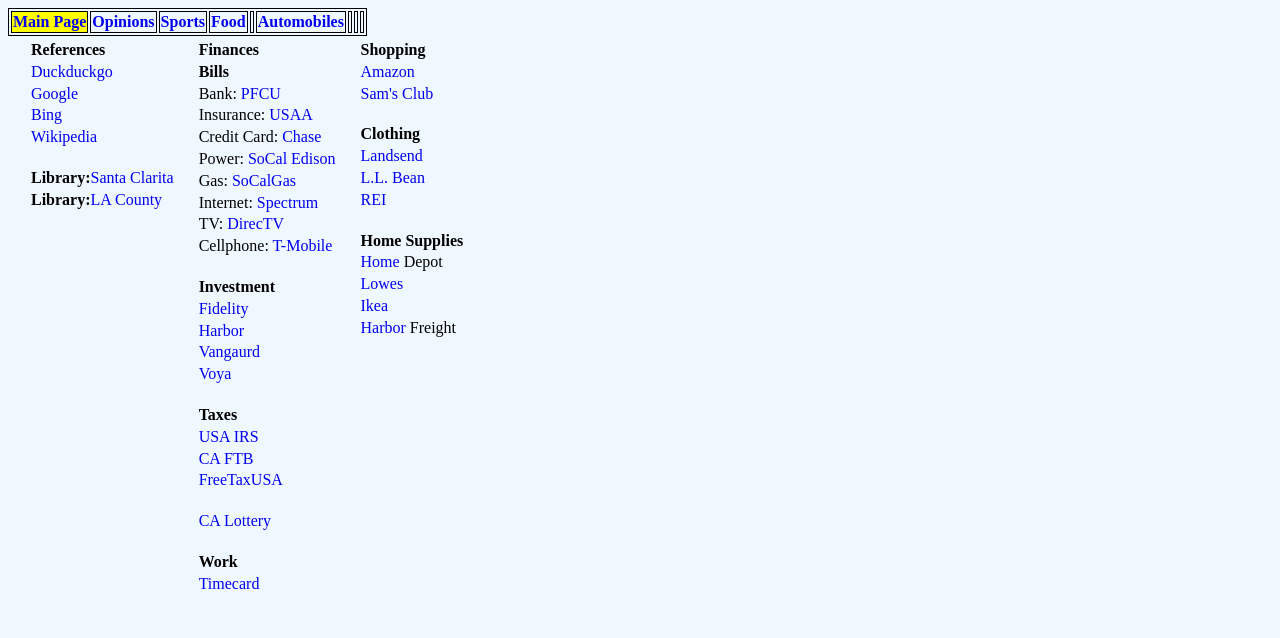
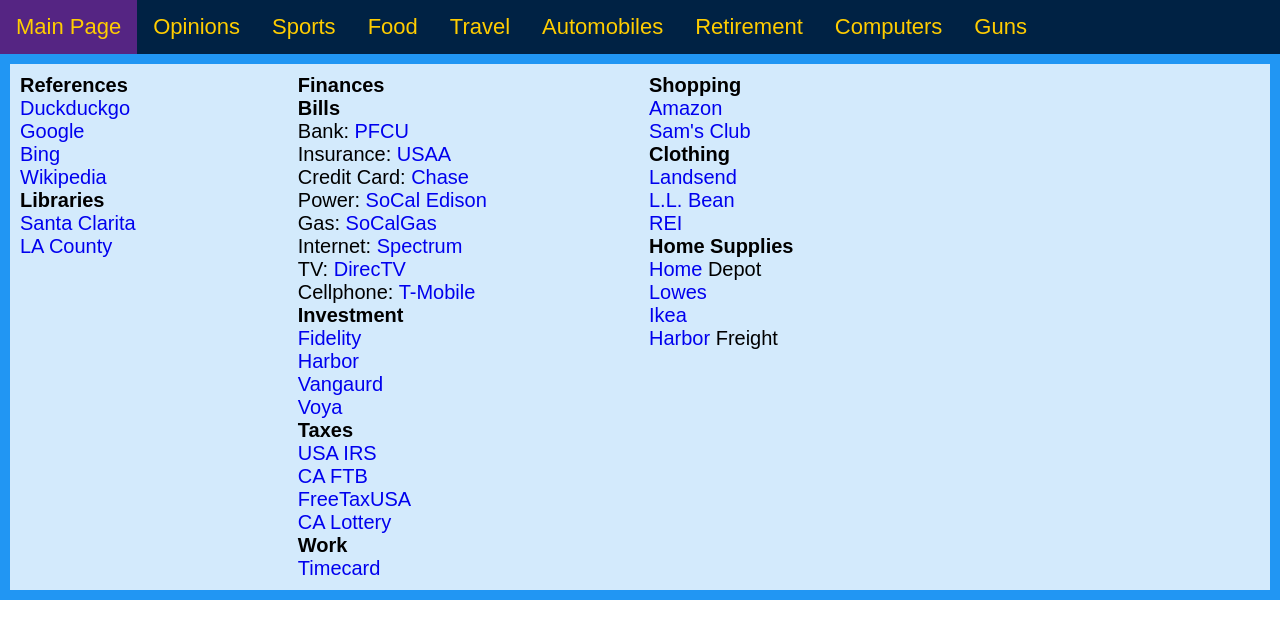
Before and after one commit to dpasf/dpasf.github.io, a plain HTML site: page home.html in a window 1280 px wide. Drawn offline with Linux system fonts and the light colour scheme.

Commit message:
Add files via upload

```diff
--- a/dpasfstyle.css
+++ b/dpasfstyle.css
@@ -1,35 +1,65 @@
-body {
-  background-color: aliceblue;
+* {
+  box-sizing: border-box;
+  font-family: Arial, Helvetica, sans-serif;
 }
 
-a {
+a:link {
   text-decoration: none;
 }
 
-table.toctable {
-  border: 1px solid black;
+
+body {
+  margin: 0;
+  font-family: Arial, Helvetica, sans-serif;
 }
 
-th.tocprimary {
-  font-size:18;
-  padding: 1px;
-  border: 1px solid black;
-  background-color: yellow;
+/* Style the top navigation bar */
+.topnav {
+  overflow: hidden;
+  background-color: #002244;  /* Rams Blue #002244 - background of nav menu*/
 }
 
-th.tocsecondary {
-  border: 1px solid black;
-  font-size: 18;
+/* Style the topnav links */
+.topnav a {
+  float: left;
+  display: block;
+  color: #FFCD00;    /* Rams yellow #FFCD00 normal text color */
+  font-size: 22px;
+  text-align: center;
+  padding: 14px 16px;
+  text-decoration: none;
 }
 
+/* Change color on hover */
+.topnav a:hover:not(.active) {
+  background-color: black;
+  color: white;    /* text */
+}
 
-td {
-  vertical-align: text-top;
+.active {
+  background-color: #552583;   /* Lakers Purple */
+  color: #FDB927;    /* Lakers Gold */
+}
+
+/* Style the lists to not be bulletted */
+ul.demo {
+  list-style-type: none;
+  margin: 0;
+  padding: 0;
+}
+
+/* Style the grid container within the content area */
+
+.grid-container {
+  display: grid;
+  grid-template-columns: auto auto auto auto auto;
+  background-color: #2196F3;
+  padding: 10px;
+}
+.grid-item {
+  background-color: rgba(255, 255, 255, 0.8);
+  border: 0px;
+  padding: 10px;
+  font-size: 20px;
   text-align: left;
 }
-
-p {
-  line-height: 1.3;
-  font-size:16;
-  margin: 1px 1px 1px 20px;
-}
--- a/home.html
+++ b/home.html
@@ -1,81 +1,98 @@
 <!DOCTYPE html>
 <html>
 <head>
+<style>
+
+</style>
+<title>Home Page</title>
 <link rel="stylesheet" type="text/css" href="dpasfstyle.css">
+<meta charset="utf-8">
+<meta name="viewport" content="width=device-width, initial-scale=1">
 </head>
 <body>
 
-<table class="toctable">
-    <tr>
-        <th class="tocprimary"><a href="home.html"><b>Main Page</b></a></th>
-        <th class= "tocsecondary"><a href="opinions.html"><b>Opinions</b></a></th>
-        <th class= "tocsecondary"><a href="sports.html"><b>Sports</b></a></th>
-        <th class= "tocsecondary"><a href="food.html"><b>Food</b></a></th>
-        <th class= "tocsecondary"><a href="travel.html"><b></b></a></th>
-        <th class= "tocsecondary"><a href="cars.html"><b>Automobiles</b></a></th>
-        <th class= "tocsecondary"><a href="retirement.html"><b></b></a></th>
-        <th class= "tocsecondary"><a href="computers.html"><b></b></a></th>
-        <th class= "tocsecondary"><a href="guns.html"><b></b></a></th>
-    </tr>
-</table>
+<div class="topnav">
+    <a class = "active" href="home.html">Main Page</a>
+    <a href="opinions.html">Opinions</a>
+    <a href="sports.html">Sports</a>
+    <a href="food.html">Food</a>
+    <a href="travel.html">Travel</a>
+    <a href="cars.html">Automobiles</a>
+    <a href="retirement.html">Retirement</a>
+    <a href="computers.html">Computers</a>
+    <a href="guns.html">Guns</a>
+</div>
 
-<table class="maintable">
-    <tr>
-        <td><p><b>References</b></p>
-            <p><a href="https://duckduckgo.com/">Duckduckgo</a></p>
-            <p><a href="https://www.google.com/">Google</a></p>
-            <p><a href="https://www.bing.com/">Bing</a></p>
-            <p><a href="https://www.wikipedia.org/">Wikipedia</a></p>
-            <br>
-            <p><b>Library:</b><a href="http://www.santaclaritalibrary.com/">Santa Clarita</a></p>
-            <p><b>Library:</b><a href="https://lacountylibrary.org/">LA County</a></p>
-        </td>
+<div class="grid-container">
+    <div class="grid-item">
+        <ul class="demo">
+            <li><b>References</b></li>
+            <li><a href="https://duckduckgo.com/">Duckduckgo</a></li>
+            <li><a href="https://www.google.com/">Google</a></li>
+            <li><a href="https://www.bing.com/">Bing</a></li>
+            <li><a href="https://www.wikipedia.org/">Wikipedia</a></li>
+            <li><b>Libraries</b></li>
+            <li><a href="http://www.santaclaritalibrary.com/">Santa Clarita</a></li>
+            <li><a href="https://lacountylibrary.org/">LA County</a></li>
+        </ul>
+    </div>
+    <div class="grid-item">
+        <ul class="demo">
+            <li><b>Finances</b></li>
+            <li><b>Bills</b></li>
+            <li>Bank: <a href="https://www.penfed.org/">PFCU</a></li>
+            <li>Insurance: <a href="https://www.usaa.com/?akredirect=true">USAA</a></li>
+            <li>Credit Card: <a href="https://www.chase.com/">Chase</a></li>
+            <li>Power: <a href="https://www.sce.com/">SoCal Edison</a></li>
+            <li>Gas: <a href="https://www.socalgas.com/">SoCalGas</a></li>
+            <li>Internet: <a href="https://www.spectrum.com/">Spectrum</a></li>
+            <li>TV: <a href="https://www.directv.com/">DirecTV</a></li>
+            <li>Cellphone: <a href="https://www.t-mobile.com/">T-Mobile</a></li>
 
-        <td><p><b>Finances</b></p>
-            <p><b>Bills</b></p>
-            <p>Bank: <a href="https://www.penfed.org/">PFCU</a></p>
-            <p>Insurance: <a href="https://www.usaa.com/?akredirect=true">USAA</a></p>
-            <p>Credit Card: <a href="https://www.chase.com/">Chase</a></p>
-            <p>Power: <a href="https://www.sce.com/">SoCal Edison</a></p>
-            <p>Gas: <a href="https://www.socalgas.com/">SoCalGas</a></p>
-            <p>Internet: <a href="https://www.spectrum.com/">Spectrum</a></p>
-            <p>TV: <a href="https://www.directv.com/">DirecTV</a></p>
-            <p>Cellphone: <a href="https://www.t-mobile.com/">T-Mobile</a></p>
-            <br>
-            <p><b>Investment</b></p>
-            <p><a href="http://www.fidelity.com/">Fidelity</a></p>
-            <p><a href="http://www.harborfund.com/">Harbor</a></p>
-            <p><a href="https://investor.vanguard.com/home/">Vangaurd</a></p>
-            <p><a href="https://ecap.voya.com/">Voya</a></p>
-            <br>
-            <p><b>Taxes</b></p>
-            <p><a href="https://www.irs.gov/">USA IRS</a></p>
-            <p><a href="https://www.ftb.ca.gov/">CA FTB</a></p>
-            <p><a href="https://www.freetaxusa.com/">FreeTaxUSA</a></p>
-            <br>
-            <p><a href="https://www.calottery.com/">CA Lottery</a></p>
-            <br>
-            <p><b>Work</b></p>
-            <p><a href="https://tolconnected.bah.com/">Timecard</a></p>
-        </td>
+            <li><b>Investment</b></li>
+            <li><a href="http://www.fidelity.com/">Fidelity</a></li>
+            <li><a href="http://www.harborfund.com/">Harbor</a></li>
+            <li><a href="https://investor.vanguard.com/home/">Vangaurd</a></li>
+            <li><a href="https://ecap.voya.com/">Voya</a></li>
 
-        <td><p><b>Shopping</b></p>
-            <p><a href="http://www.amazon.com/">Amazon</a></p>
-            <p><a href="https://www.samsclub.com/sams/">Sam's Club</a></p>
-            <br>
-            <p><b>Clothing</b></p>
-            <p><a href="http://www.landsend.com/cd/frontdoor/">Landsend</a></p>
-            <p><a href="http://www.llbean.com/">L.L. Bean</a></p>
-            <p><a href="http://www.rei.com/">REI</a></p>
-            <br>
-            <p><b>Home Supplies</b></p>
-            <p><a href="http://www.homedepot.com/">Home</a> Depot</p>
-            <p><a href="http://www.lowes.com/">Lowes</a></p>
-            <p><a href="http://www.ikea-usa.com/">Ikea</a></p>
-            <p><a href="https://www.harborfreight.com/">Harbor</a> Freight</p>
-        </td>
-    </tr>
-</table>
+            <li><b>Taxes</b></li>
+            <li><a href="https://www.irs.gov/">USA IRS</a></li>
+            <li><a href="https://www.ftb.ca.gov/">CA FTB</a></li>
+            <li><a href="https://www.freetaxusa.com/">FreeTaxUSA</a></li>
+            <li><a href="https://www.calottery.com/">CA Lottery</a></li>
+
+            <li><b>Work</b></li>
+            <li><a href="https://tolconnected.bah.com/">Timecard</a></li>
+        </ul>
+    </div>
+
+    <div class="grid-item">
+        <ul class="demo">
+            <li><b>Shopping</b></li>
+            <li><a href="http://www.amazon.com/">Amazon</a></li>
+            <li><a href="https://www.samsclub.com/sams/">Sam's Club</a></li>
+
+            <li><b>Clothing</b></li>
+            <li><a href="http://www.landsend.com/cd/frontdoor/">Landsend</a></li>
+            <li><a href="http://www.llbean.com/">L.L. Bean</a></li>
+            <li><a href="http://www.rei.com/">REI</a></li>
+
+            <li><b>Home Supplies</b></li>
+            <li><a href="http://www.homedepot.com/">Home</a> Depot</li>
+            <li><a href="http://www.lowes.com/">Lowes</a></li>
+            <li><a href="http://www.ikea-usa.com/">Ikea</a></li>
+            <li><a href="https://www.harborfreight.com/">Harbor</a> Freight</li>
+        </ul>
+    </div>
+
+    <div class="grid-item">
+    </div>
+    <div class="grid-item">
+    </div>
+
+
+</div>
+
 
 </body>
 </html>
```
Also changed, not shown: cars.html (+13 -15 lines), food.html (+33 -31 lines), opinions.html (+91 -89 lines), sports.html (+75 -61 lines), travel.html (added, +64 -0 lines).
